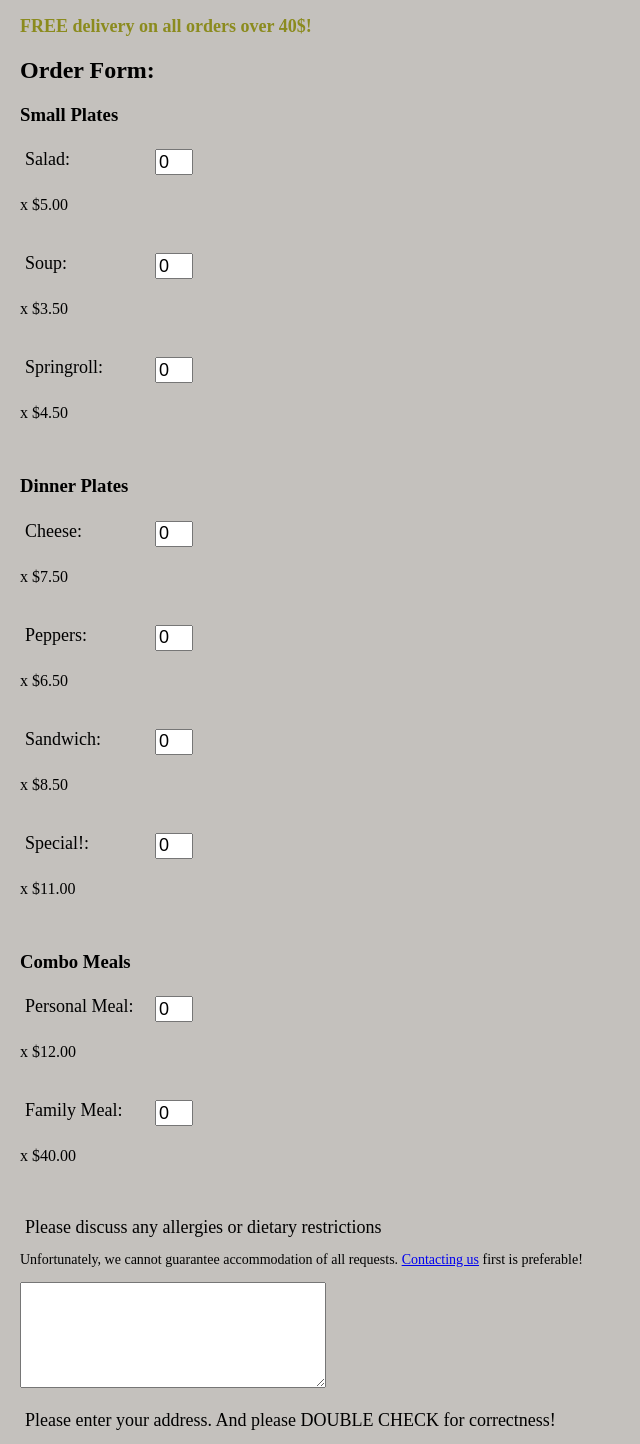
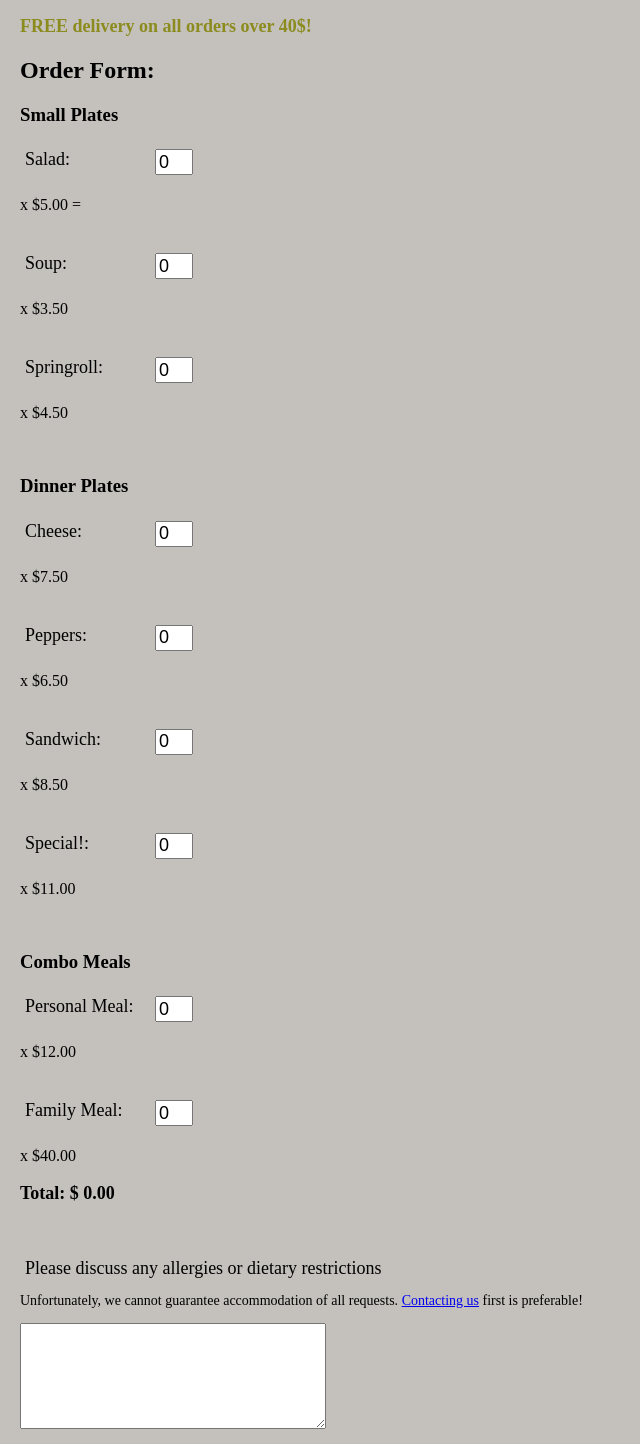
Before and after one commit to Mattmont415/DjangoIndo, a Django app: page /order in a window 1280 px wide. Shown: the part 592-2036 px from the top of the page, without its empty margins (0-640 px from the left). Run offline with Django 3.2, Linux system fonts and the light colour scheme.

Commit message:
Formatted order form a bit better, need to make page dynamically update

```diff
--- a/main/templates/main/order.html
+++ b/main/templates/main/order.html
@@ -27,58 +27,62 @@
         {% csrf_token %}
         <h3>Small Plates</h3>
         <label for="salad" class="labelq">Salad: </label>
-        <input type="number" name="salad" value="0" class="quantity">
-        <p> x $5.00</p>
+        <input type="number" name="salad" value="0" min="0" class="quantity">
+        <p> x $5.00 = </p>
         <br>
         <label for="soup" class="labelq">Soup: </label>
-        <input type="number" name="salad" value="0" class="quantity">
+        <input type="number" name="salad" value="0" min="0" class="quantity">
         <p> x $3.50</p>
         <br>
         <label for="springroll" class="labelq">Springroll: </label>
-        <input type="number" name="springroll" value="0" class="quantity">
+        <input type="number" name="springroll" value="0" min="0" class="quantity">
         <p> x $4.50</p>
         <br>
         <h3>Dinner Plates</h4>
         <label for="cheese" class="labelq">Cheese: </label>
-        <input type="number" name="cheese" value="0" class="quantity">
+        <input type="number" name="cheese" value="0" min="0" class="quantity">
         <p> x $7.50</p>
         <br>
         <label for="Peppers" class="labelq">Peppers: </label>
-        <input type="number" name="Peppers" value="0" class="quantity">
+        <input type="number" name="Peppers" value="0" min="0" class="quantity">
         <p> x $6.50</p>
         <br>
         <label for="Sandwich" class="labelq">Sandwich: </label>
-        <input type="number" name="Sandwich" value="0" class="quantity">
+        <input type="number" name="Sandwich" value="0" min="0" class="quantity">
         <p> x $8.50</p>
         <br>
         <label for="Special" class="labelq">Special!: </label>
-        <input type="number" name="Special" value="0" class="quantity">
+        <input type="number" name="Special" value="0" min="0" class="quantity">
         <p> x $11.00</p>
         <br>
         <h3>Combo Meals</h3>
         <label for="personal" class="labelq">Personal Meal: </label>
-        <input type="number" name="personal" value="0" class="quantity">
+        <input type="number" name="personal" value="0" min="0" class="quantity">
         <p> x $12.00</p>
         <br>
         <label for="family" class="labelq">Family Meal: </label>
-        <input type="number" name="family" value="0" class="quantity">
+        <input type="number" name="family" value="0" min="0" class="quantity">
         <p> x $40.00</p>
+        <p style="font-weight:bold;font-size:18px;">Total: $ 0.00 </p>
         <br><br>
         <label for="extrainfo">Please discuss any allergies or dietary restrictions</label>
         <br>
         <p style="font-size: 14px;">Unfortunately, we cannot guarantee accommodation of all requests. <a href="#foot">Contacting us</a> first is preferable!</p>
-        <textarea name="extrainfo" class="textbox"></textarea>
+        <textarea name="extrainfo" class="textbox" required></textarea>
         <br><br>
         <label for="address">Please enter your address. And please DOUBLE CHECK for correctness!</label>
         <br><br>
-        <textarea name="address" class="textbox"></textarea>
+        <textarea name="address" class="textbox" required></textarea>
         <br><br>
         <label for="email">Please enter your e-mail</label>
         <br>
-        <input type="email" id="email" name="email">
+        <input type="email" id="email" name="email" required>
+
+        <br>
         <h3>Payment information is provided in the e-mail! <br>
           Please include the order number in the Venmo/Cashapp subject line! <br>
           This makes processing your order much easier.</h3>
+
         <input type="submit" id="orderbutton" value="Place Order!">
       </form>
   </div>
```
